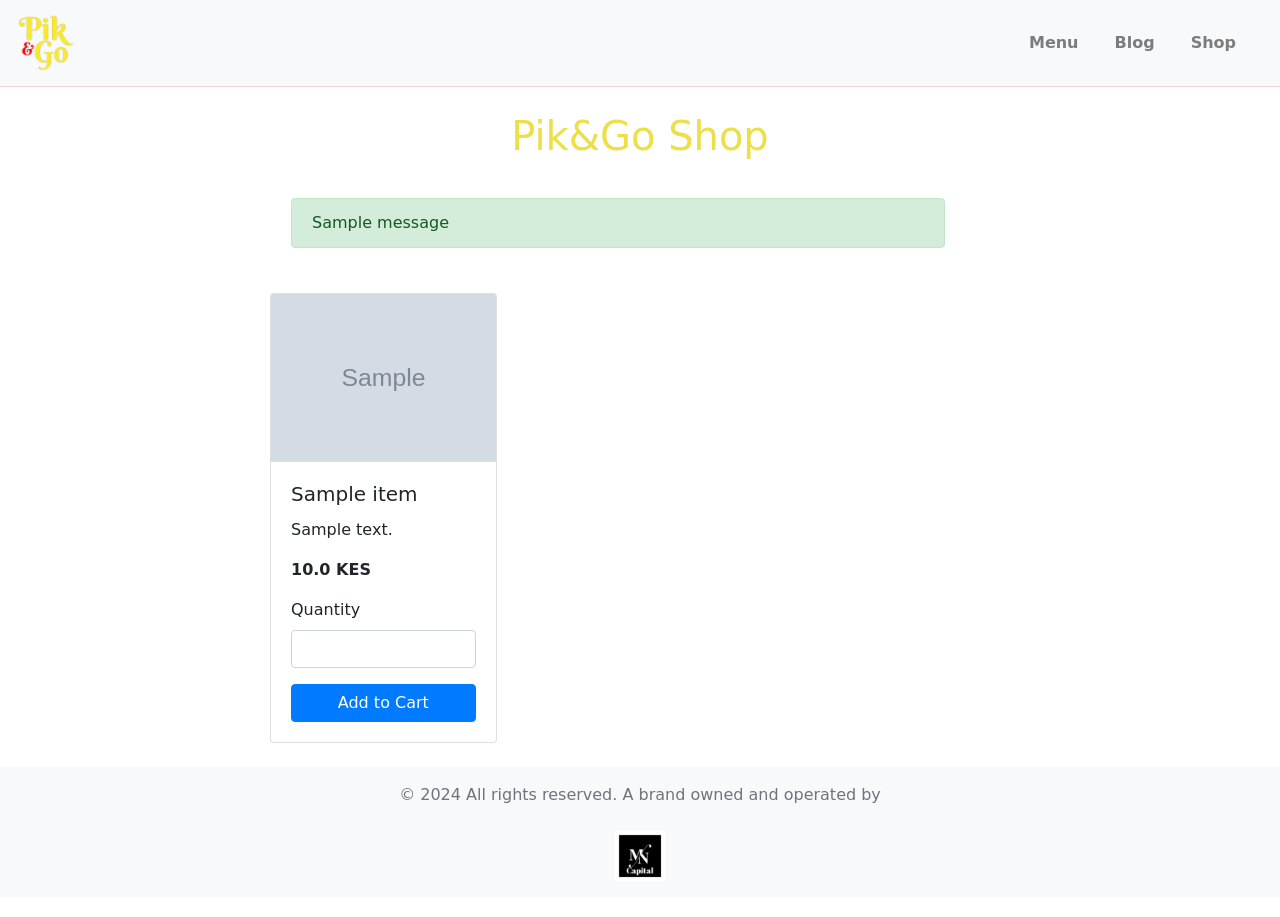
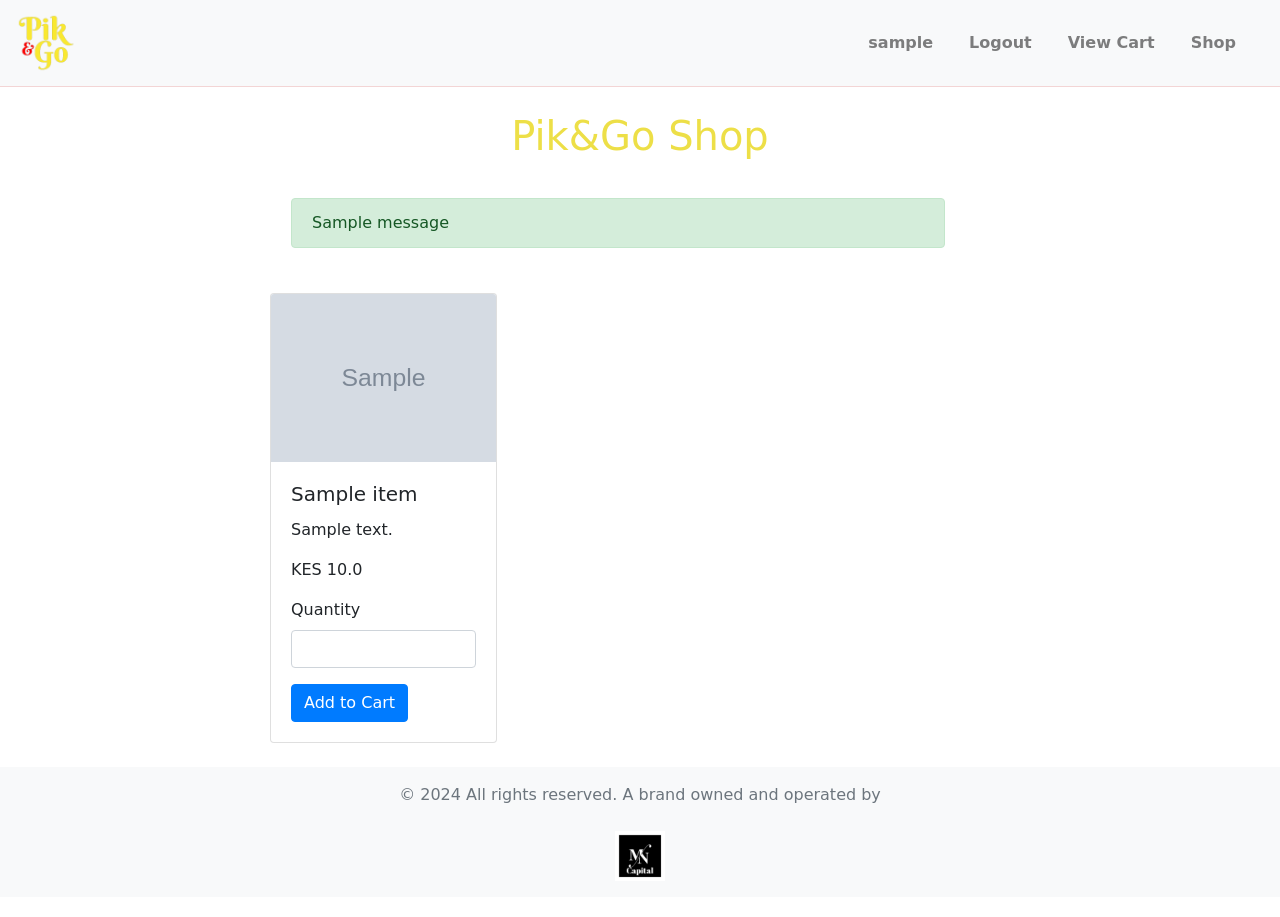
Before and after one commit to n-mbachia/pikngo_app, a Flask app: page /shop in a window 1280 px wide. Run offline with Flask 3, Linux system fonts and the light colour scheme; a user stored in the database is signed in; tables that the repository leaves empty hold one stand-in row (values such as "Sample post"); grey boxes marked "Sample" are stand-in pictures; one stand-in notice (Sample message) is shown; some libraries are stand-ins or nearby versions.

Commit message:
login changes made

```diff
--- a/app/__init__.py
+++ b/app/__init__.py
@@ -18,6 +18,7 @@ migrate = Migrate(app, db)
 login_manager = LoginManager()
 login_manager.init_app(app)
 login_manager.login_view = 'routes.login_shop'
+login_manager.login_view = 'routes.admin_login'
 
 @login_manager.user_loader
 def load_user(user_id):
@@ -25,8 +26,10 @@ def load_user(user_id):
     print(f"Loading user with ID {user_id} from path {request.path}")
     if 'shop' in request.path:
         return ShopUser.query.get(int(user_id))
+    elif 'admin' in request.path:
+        return User.query.get(int(user_id))
     else:
-        return User.query.get(int(user_id))
+        return None
 
 # Register Blueprints
 from app.routes import bp as routes_bp
--- a/app/decorators.py
+++ b/app/decorators.py
@@ -16,6 +16,6 @@ def login_required_admin(f):
     @wraps(f)
     def decorated_function(*args, **kwags):
         if not current_user.is_authenticated:
-            return redirect(url_for('route.login', next=request.url))
+            return redirect(url_for('routes.admin_login', next=request.url))
         return f(*args, **kwags)
     return decorated_function
--- a/app/forms.py
+++ b/app/forms.py
@@ -26,6 +26,7 @@ class AdminSignupForm(FlaskForm):
 class AdminLoginForm(FlaskForm):
     username = StringField('Username', validators=[DataRequired(), Email()])
     password = PasswordField('Password', validators=[DataRequired()])
+    remember_me = BooleanField('Remember Me')
     submit = SubmitField('Login')
 
 class ContentForm(FlaskForm):
@@ -35,7 +36,7 @@ class ContentForm(FlaskForm):
     author = StringField('Author', validators=[DataRequired(), Length(min=1, max=100)])
     submit = SubmitField('Submit')
 
-# createforms for adding and editing shop items
+# create form for adding and editing shop items
 class ShopItemForm(FlaskForm):
     name = StringField('Item name', validators=[DataRequired()])
     description = TextAreaField('Description', validators=[DataRequired()])
@@ -43,12 +44,7 @@ class ShopItemForm(FlaskForm):
     image = FileField('Image', validators=[FileAllowed(['jpg', 'png', 'jpeg', 'gif']), FileSize(max_size=2 * 1024 * 1024)])
     submit = SubmitField('Upload Shop Item')
 
-class AddToCartForm(FlaskForm):
-    item_id = HiddenField('Item ID', validators=[DataRequired()])
-    quantity = IntegerField('Quantity', validators=[DataRequired(), NumberRange(min=1)])
-    submit = SubmitField('Add to Cart')
-
-# For for shop user registratio
+# Form for shop user registration
 class ShopUserRegistrationForm(FlaskForm):
     username = StringField('Username', validators=[DataRequired()])
     email = StringField('Email', validators=[DataRequired(), Email()])
@@ -66,9 +62,15 @@ class ShopUserRegistrationForm(FlaskForm):
         if user is not None:
             raise ValidationError('Please use a different email address.')
 
-# create for fror shop user login
+# create form for shop user login
 class ShopUserLoginForm(FlaskForm):
     username = StringField('Username', validators=[DataRequired()])
     password = PasswordField('Password', validators=[DataRequired()])
     remember_me = BooleanField('Remember Me')
     submit = SubmitField('Login')
+
+# Create form for adding items to the cart
+class AddToCartForm(FlaskForm):
+    # item_id = HiddenField('Item ID', validators=[DataRequired()])
+    quantity = IntegerField('Quantity', validators=[DataRequired(), NumberRange(min=1)])
+    submit = SubmitField('Add to Cart')
--- a/app/routes.py
+++ b/app/routes.py
@@ -38,25 +38,31 @@ def register():
 # Route for admin login
 @bp.route('/admin/login', methods=['GET', 'POST'])
 def admin_login():
-    form = AdminLoginForm
-    if request.method == 'POST':
-        username = request.form['username']
-        password = request.form['password']
-        remember_me = request.form.get('remember_me')
+    if current_user.is_authenticated and current_user.is_superuser:
+        return redirect(url_for('routes.admin_dashboard'))
+
+    form = AdminLoginForm()
+
+    if form.validate_on_submit():
+        username = form.username.data
+        password = form.passpword.data
+        remember_me = form.remember_me.data
+
         user = User.query.filter_by(username=username).first()
-        if user and check_password_hash(user.password, password):
-            session['admin_logged_in'] = True
-            flash('Logged in successfully', 'success')
 
-            if remember_me:
-                session.permanent = True
-                current_app.permanent_session_lifetime = timedelta(days=90)
+        if user is None or not user.check_password_hash(password):
+            flash('Invalid username or password')
+            return redirect(url_for('routes,admin_login'))
 
-            return redirect(url_for('routes.admin_dashboard'))
-        else:
-            flash('Invalid username or password. Please try again.', 'danger')
+        login_user(user, remember=remember_me)
+        if remember_me:
+            session.permanent = True
+            current_app.permanent_session_lifetime = timedelta(days=90)
 
-    return render_template('admin/login.html')
+        next_page = request.args.get('next')
+        return redirect(next_page) if next_page else redirect(url_for('routes.admin_dashboard'))
+
+    return render_template('admin_login.html', title='Admin Login', form=form)
 
 # Route for shop sign in
 @bp.route('/login_shop', methods=['GET', 'POST'])
@@ -109,13 +115,6 @@ def register_shop():
         return redirect(url_for('routes.login_shop'))
 
     return render_template('register_shop.html', form=form)
-
-# Route for shop logout
-@bp.route('/logout_shop')
-def logout_shop():
-    logout_user()
-    flash('You have been logged out.', 'success')
-    return redirect(url_for('routes.index'))
 
 # Route for admin dashboard
 @bp.route('/admin/dashboard', methods=['GET', 'POST'])
@@ -315,20 +314,15 @@ def delete_shop_item(item_id):
 def shop():
     items= ShopItem.query.all()
     form = AddToCartForm()
+    print("Form fields:", form.quantity)
     return render_template('shop.html', items=items, form=form)
 
-# Route to cart
-@bp.route('/cart')
-def cart():
-    cart_items = session.get('cart', [])
-    return render_template('cart.html', cart_items=cart_items)
-
 # Roue for add items to cart
-@bp.route('/add_to_cart', methods=['GET', 'POST'])
-def add_to_cart():
+@bp.route('/add_to_cart/<int:item_id>', methods=['GET', 'POST'])
+@login_required_shop
+def add_to_cart(item_id):
     form = AddToCartForm()
     if form.validate_on_submit():
-        item_id = form.item_id.data
         quantity = form.quantity.data
         item = ShopItem.query.get(item_id)
 
@@ -341,12 +335,23 @@ def add_to_cart():
             'quantity': quantity
         }
 
+        cart = session.get('cart', [])
+        cart.append(cart_item)
+        session['cart'] = cart
+
         flash(f"Added {quantity} of {item.name} to cart!", 'success')
-
-        # return the cart item as Json response
         return redirect(url_for('routes.shop'))
 
+    flash('Error adding to cart', 'danger')
     return redirect(url_for('routes.shop'))
+
+# Route to cart
+@bp.route('/cart')
+def cart():
+    cart_items = session.get('cart', [])
+    total_quantity = sum(item['quantity'] for item in cart_items)
+    total_cost = sum(item['item']['price'] * item['quantity'] for item in cart_items)
+    return render_template('cart.html', cart_items=cart_items, total_quantity=total_quantity, total_cost=total_cost)
 
 # Route to checkout
 @bp.route('/checkout', methods=['GET', 'POST'])
@@ -357,8 +362,9 @@ def checkout():
         session.pop('cart', None)
         return redirect(url_for('routes.shop'))
     cart_items = session.get('cart', [])
-    total = sum(item.price for item in cart_items)
-    return render_template('checkout.html', cart_items=cart_items, total=total)
+    total_quantity = sum(item['quantity'] for item in cart_items)
+    total_cost = sum(item['item']['price'] * item['quantity'] for item in cart_items)
+    return render_template('checkout.html', cart_items=cart_items, total_quantity=total_quantity, total_cost=total_cost)
 
 # Route for PDF menu download
 @bp.route('/menu')
@@ -385,3 +391,10 @@ def post(post_id):
 def earlier_posts():
     posts = Content.query.order_by(Content.created_at.desc()).all()
     return render_template('earlier_posts.html', posts=posts)
+
+# Route to log out
+@bp.route('/logout')
+def logout():
+    logout_user()
+    flash('You have been logged out.')
+    return redirect(url_for('routes.index'))
--- a/app/static/css/style.css
+++ b/app/static/css/style.css
@@ -48,7 +48,7 @@ body {
 }
 
 .navbar-brand {
-    color: #333333; /* Change color of brand/logo */
+    color: #998787; /* Change color of brand/logo */
     font-weight: bold; /* Make brand/logo text bold */
 }
 
--- a/app/templates/add_shop_items.html
+++ b/app/templates/add_shop_items.html
@@ -1,3 +1,5 @@
+<!-- my_flask_app/app/tmplates/add_shop_items.html -->
+
 {% extends 'base.html' %}
 
 {% block content %}
--- a/app/templates/add_to_cart.html
+++ b/app/templates/add_to_cart.html
@@ -1,3 +1,4 @@
+<!-- my_flask_app/app/tmplates/add_to_cart -->
 
 {% extends 'base.html' %}
 
--- a/app/templates/admin_dashboard.html
+++ b/app/templates/admin_dashboard.html
@@ -1,5 +1,5 @@
-<!-- my_flask_app/app/templates/dashboard.html -->
 <!-- my_flask_app/app/templates/admin_dashboard.html -->
+
 {% extends 'base.html' %}
 
 {% block content %}
--- a/app/templates/base.html
+++ b/app/templates/base.html
@@ -2,7 +2,6 @@
 
 <!DOCTYPE html>
 <html lang="en">
-
 <head>
     <meta charset="UTF-8">
     <meta name="viewport" content="width=device-width, initial-scale=1.0">
@@ -14,7 +13,6 @@
     <link href="https://stackpath.bootstrapcdn.com/bootstrap/4.5.2/css/bootstrap.min.css" rel="stylesheet">
     <link href="{{ url_for('static', filename='css/style.css') }}" rel="stylesheet">
 </head>
-
 <body class="d-flex flex-column min-vh-100">
     <div class="header">
         <!-- Header content goes here if needed -->
@@ -22,13 +20,29 @@
 
     <nav class="navbar navbar-expand-md navbar-light bg-light">
         <a class="navbar-brand" href="{{ url_for('routes.index') }}">
-            <img src="{{ url_for('static', filename='pik_n_go_logo.png') }}" alt="Pik&Go Logo" height="60" class="d-inline-block align-top">
+            <img src="{{ url_for('static', filename='pik_n_go_logo.png') }}" alt="Pik&Go Logo" height="60" class="d-inline-block center-top navbar-logo">
         </a>
         <button class="navbar-toggler" type="button" data-toggle="collapse" data-target="#navbarNav" aria-controls="navbarNav" aria-expanded="false" aria-label="Toggle navigation">
             <span class="navbar-toggler-icon"></span>
         </button>
+
+        <!-- Collapsible content -->
         <div class="collapse navbar-collapse" id="navbarNav">
             <ul class="navbar-nav ml-auto">
+                {% if current_user.is_authenticated %}
+                    <li class="nav-item">
+                        <a class="nav-link" href="#">{{ current_user.username }}</a>
+                    </li>
+                    <li class="nav-item">
+                        <a class="nav-link" href="{{ url_for('routes.logout') }}">Logout</a>
+                    </li>
+                    <li class="nav-item">
+                        <a class="nav-link" href="{{ url_for('routes.cart') }}"> View Cart</a>
+                    </li>
+                    <li class="nav-item">
+                        <a class="nav-link" href="{{ url_for('routes.shop') }}">Shop</a>
+                    </li>
+                {% else %}
                     <li class="nav-item">
                         <a class="nav-link" href="{{ url_for('routes.download_menu') }}">Menu</a>
                     </li>
@@ -38,6 +52,7 @@
                     <li class="nav-item">
                         <a class="nav-link" href="{{ url_for('routes.shop') }}">Shop</a>
                     </li>
+                {% endif %}
             </ul>
         </div>
     </nav>
--- a/app/templates/create_post.html
+++ b/app/templates/create_post.html
@@ -1,4 +1,5 @@
 <!-- my_flask_app/app/templates/create_post.html -->
+
 {% extends 'base.html' %}
 
 {% block content %}
--- a/app/templates/edit_shop_item.html
+++ b/app/templates/edit_shop_item.html
@@ -1,3 +1,5 @@
+<!-- my_flask_app/app/tmplates/edit_shop_item.html -->
+
 {% extends 'base.html' %}
 
 {% block content %}
--- a/app/templates/login_shop.html
+++ b/app/templates/login_shop.html
@@ -1,3 +1,5 @@
+<!-- my_flask_app/app/tmplates/login_shop.html -->
+
 {% extends "base.html" %}
 
 {% block title %}Login to Shop{% endblock %}
--- a/app/templates/manage_shop.html
+++ b/app/templates/manage_shop.html
@@ -1,4 +1,4 @@
-<!-- manage_shop.html -->
+<!-- my_flask_app/app/tmplates/manage_shop.html -->
 {% extends 'base.html' %}
 
 {% block content %}
--- a/app/templates/shop.html
+++ b/app/templates/shop.html
@@ -1,4 +1,4 @@
-<!-- shop.html -->
+<!-- my_flask_app/app/tmplates/shop.html -->
 
 {% extends "base.html" %}
 
@@ -7,6 +7,7 @@
 {% block content %}
 <div class="container">
     <h1 class="text-center my-4">Pik&Go Shop</h1>
+
     {% with messages = get_flashed_messages(with_categories=true) %}
         {% if messages %}
             <div class="alert alert-dismissible fade show" role="alert">
@@ -18,6 +19,7 @@
             </div>
         {% endif %}
     {% endwith %}
+
     <div class="row">
         {% for item in items %}
         <div class="col-md-4 mb-4">
@@ -26,18 +28,15 @@
                 <div class="card-body d-flex flex-column">
                     <h5 class="card-title">{{ item.name }}</h5>
                         <p class="card-text">{{ item.description }}</p>
-                    <p class="card-text"><strong>{{ item.price }} KES</strong></p>
-                    <form method="POST" action="{{ url_for('routes.add_to_cart', item_id=item.id) }}" class="mt-auto">
+                        <p class="card-text">KES {{ item.price }}</p>
+                        <form action="{{ url_for('routes.add_to_cart', item_id=item.id) }}" method="POST">
                             {{ form.hidden_tag() }}
+                            <input type="hidden" name="item_id" value="{{ item.id }}">
                             <div class="form-group">
-                            {{ form.quantity.label(class="form-label") }}
-                            {{ form.quantity(class="form-control") }}
-                            {% for error in form.quantity.errors %}
-                                <div class="text-danger">{{ error }}</div>
-                            {% endfor %}
+                                <label for="quantity">Quantity</label>
+                                <input type="number" class="form-control" name="quantity" min="1" required>
                             </div>
-                        <input type="hidden" name="item_id" value="{{ item.id }}">
-                        <button type="submit" class="btn btn-primary btn-block">Add to Cart</button>
+                            <button type="submit" class="btn btn-primary">Add to Cart</button>
                         </form>
                     </div>
                 </div>
```
Also changed, not shown: app/templates/admin/register.html (+10 -8 lines), app/templates/admin_login.html (renamed from app/templates/admin/login.html, +7 -4 lines), app/templates/cart.html (+14 -29 lines), app/templates/checkout.html (+28 -27 lines), app.db, readme.md. Lines whose indentation alone changed are shown as unchanged.
